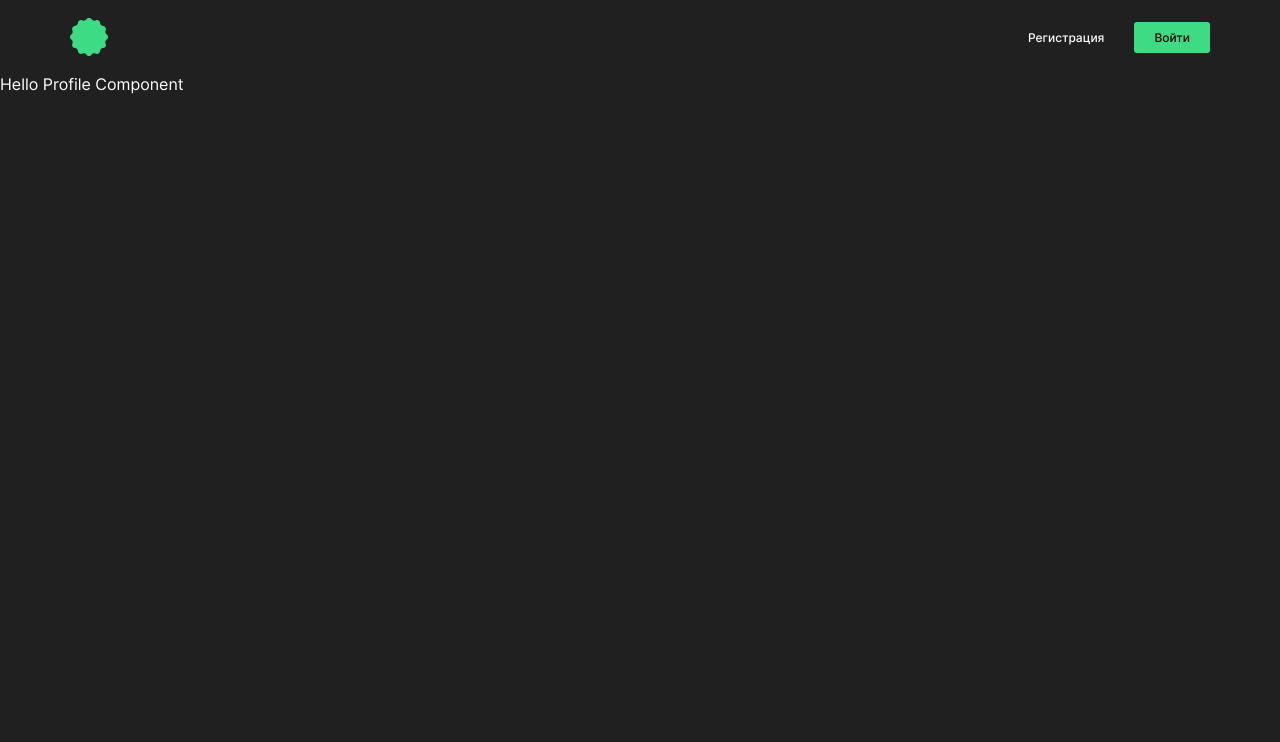
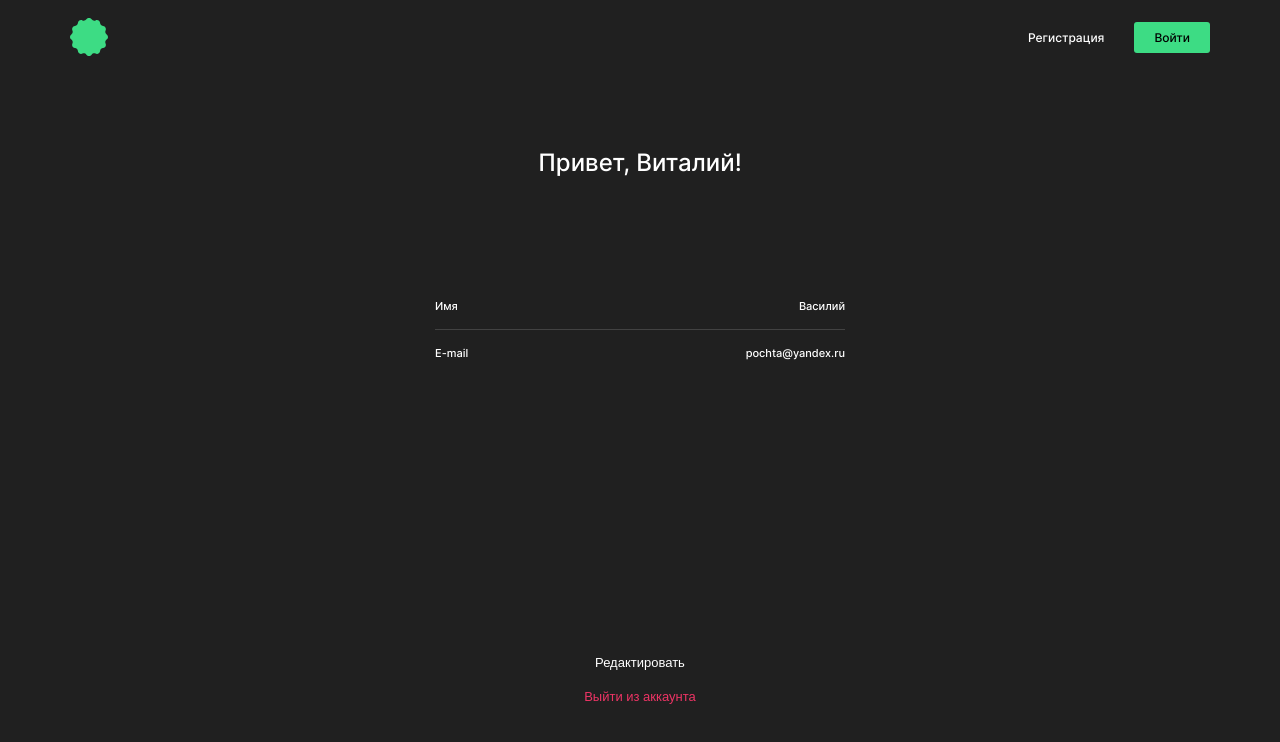
Before and after one commit to Z1zan/movies-explorer-frontend, a React (Create React App) app: page /profile in a window 1280 px wide. Shown: the top 742 px of the page. Built offline with nearby package versions, Linux system fonts and the light colour scheme.

Commit message:
add: profile page

```diff
--- /dev/null
+++ b/src/components/Profile/Profile.css
@@ -0,0 +1,83 @@
+.profile {
+    max-width: 410px;
+    margin: 0 auto;
+    display: flex;
+    flex-direction: column;
+    justify-content: space-between;
+    align-items: center;
+    height: calc(100vh - 242px);
+    padding: 74px 0 70px;
+}
+
+.profile__container {
+    width: 100%;
+}
+
+.profile__title {
+    margin: 0;
+    font-weight: 500;
+    font-size: 24px;
+    line-height: 29px;
+    text-align: center;
+}
+
+.profile__inputs {
+    margin-top: 123px;
+}
+
+.profile__input {
+    display: flex;
+    justify-content: space-between;
+    padding-bottom: 16px;
+    border-bottom: solid 1px #424242;
+    margin-bottom: 17px;
+    font-weight: 500;
+    font-size: 11px;
+    line-height: 13px;
+}
+
+.profile__input:last-child {
+    border: none;
+    padding-bottom: unset;
+    margin-bottom: unset;
+}
+
+.profile__input p {
+    margin: 0;
+}
+
+.profile__buttons {
+    display: flex;
+    flex-direction: column;
+    width: max-content;
+}
+
+.profile__btn {
+    background: inherit;
+    border: none;
+    margin-bottom: 16px;
+    transition: all .3s ease;
+    cursor: pointer;
+}
+
+.profile__btn:last-child {
+    margin-bottom: 0;
+}
+
+.profile__btn:hover {
+    color: #4285F4;
+    transition: all .3s ease;
+}
+
+.profile__edit-btn {
+    font-size: 13px;
+    line-height: 16px;
+    color: #fff;
+}
+
+.profile__exit-btn {
+    font-weight: 500;
+    font-size: 13px;
+    line-height: 16px;
+    color: #EE3465;
+}
--- a/src/components/Profile/Profile.jsx
+++ b/src/components/Profile/Profile.jsx
@@ -1,7 +1,29 @@
+import './Profile.css';
 
 function Profile() {
   return(
-    <div>Hello Profile Component</div>
+    <div className='profile'>
+      <div className='profile__container'>
+        <h1 className='profile__title'>
+          Привет, Виталий!
+        </h1>
+        <div className='profile__inputs'>
+          <div className='profile__input'>
+            <p className='profile__label profile__label-name'>Имя</p>
+            <p className='profile__value profile__value-name'>Василий</p>
+          </div>
+          <div className='profile__input'>
+            <p className='profile__label profile__label-email'>E-mail</p>
+            <p className='profile__value profile__value-email'>pochta@yandex.ru</p>
+          </div>
+        </div>
+      </div>
+      <div className='profile__buttons'>
+        <button className='profile__btn profile__edit-btn' type='button'>Редактировать</button>
+        <button className='profile__btn profile__exit-btn' type='button'>Выйти из аккаунта</button>
+      </div>
+
+    </div>
   )
 }
 export default Profile;
```
